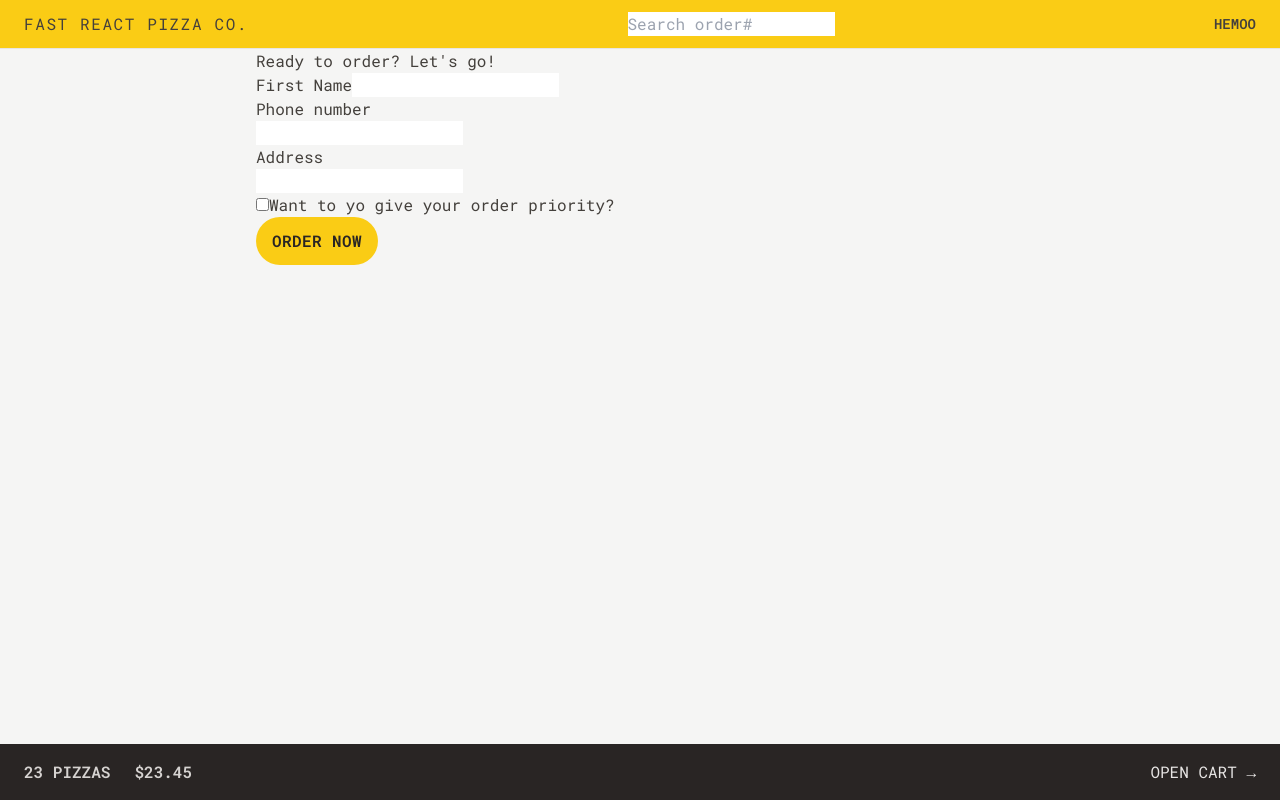
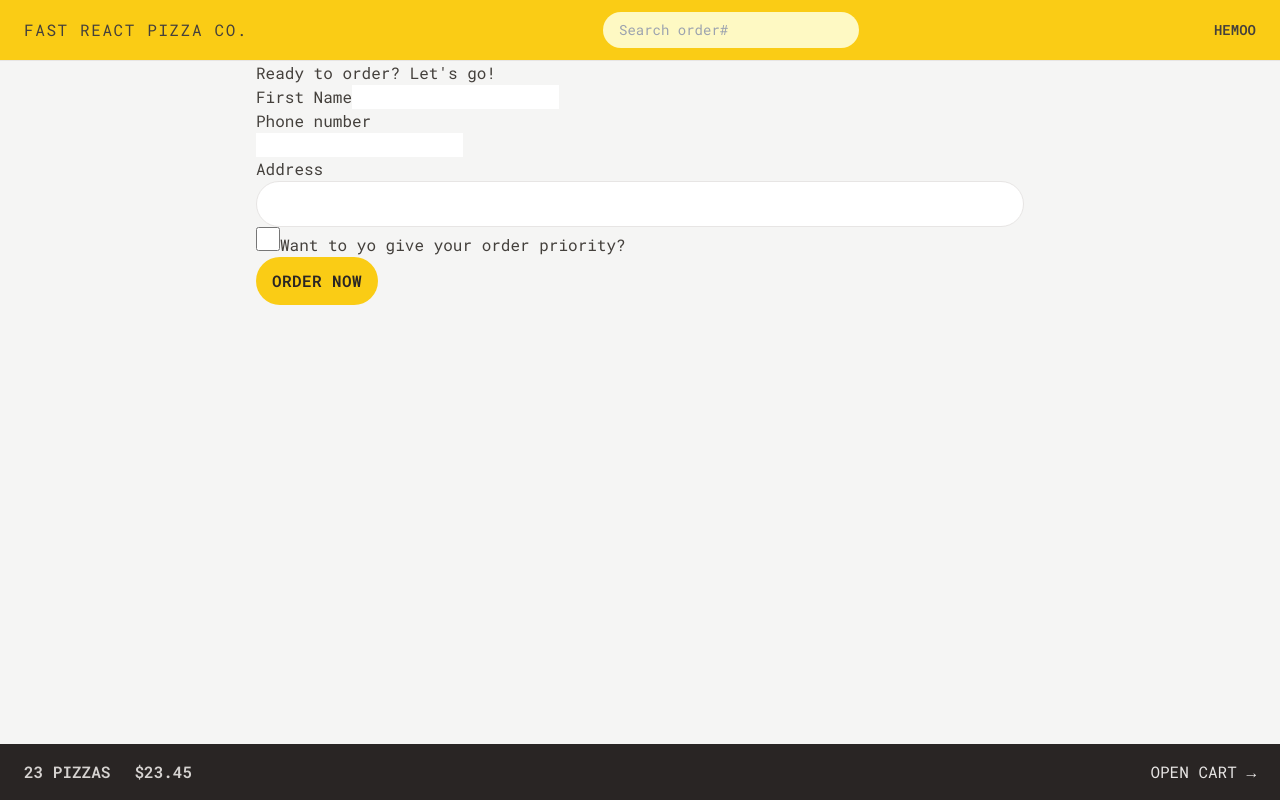
Before and after one commit to mobx2/fast-react-pizza, a React (Vite) app: page /order/new in a window 1280 px wide. Built offline with nearby package versions, Linux system fonts and the light colour scheme.

Commit message:
styling form elemenst

```diff
--- a/src/features/order/CreateOrder.jsx
+++ b/src/features/order/CreateOrder.jsx
@@ -63,12 +63,18 @@
         <div>
           <label>Address</label>
           <div>
-            <input type="text" name="address" required />
+            <input
+              className="placeholder:text-sone-400 w-full rounded-full border border-stone-200 px-4 py-2 text-sm transition-all duration-300 focus:outline-none focus:ring focus:ring-yellow-400 md:px-6 md:py-3"
+              type="text"
+              name="address"
+              required
+            />
           </div>
         </div>
 
         <div>
           <input
+            className="h-6 w-6 accent-yellow-400 focus:outline-none focus:ring focus:ring-yellow-400 focus:ring-offset-2"
             type="checkbox"
             name="priority"
             id="priority"
--- a/src/features/order/SearchOrder.jsx
+++ b/src/features/order/SearchOrder.jsx
@@ -20,6 +20,7 @@
         placeholder="Search order#"
         value={query}
         onChange={(e) => setQuery(e.target.value)}
+        className="placeholder:text-stone- w-28 rounded-full bg-yellow-100 px-4 py-2 text-sm transition-all duration-300 focus:outline-none focus:ring focus:ring-yellow-500 focus:ring-opacity-50 focus:ring-offset-2 sm:w-64 sm:focus:w-72"
       />
     </form>
   );
```
